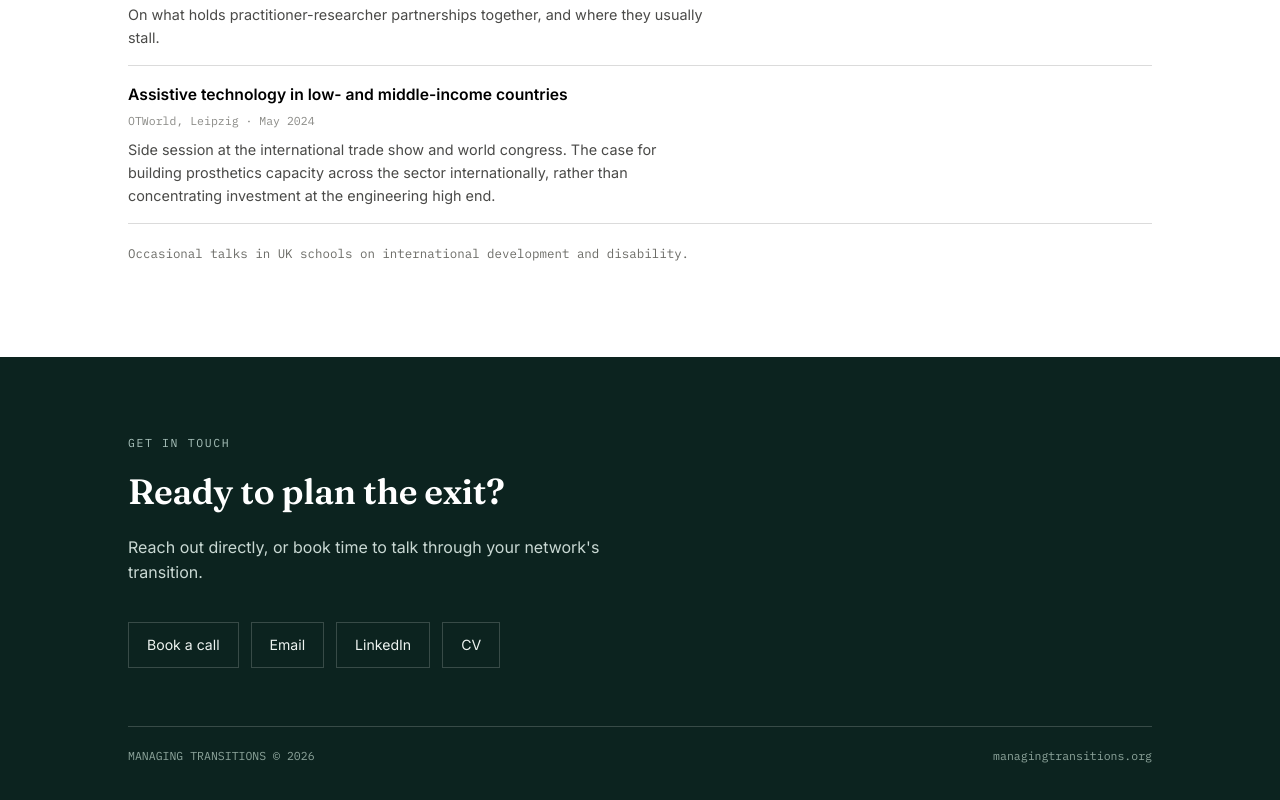
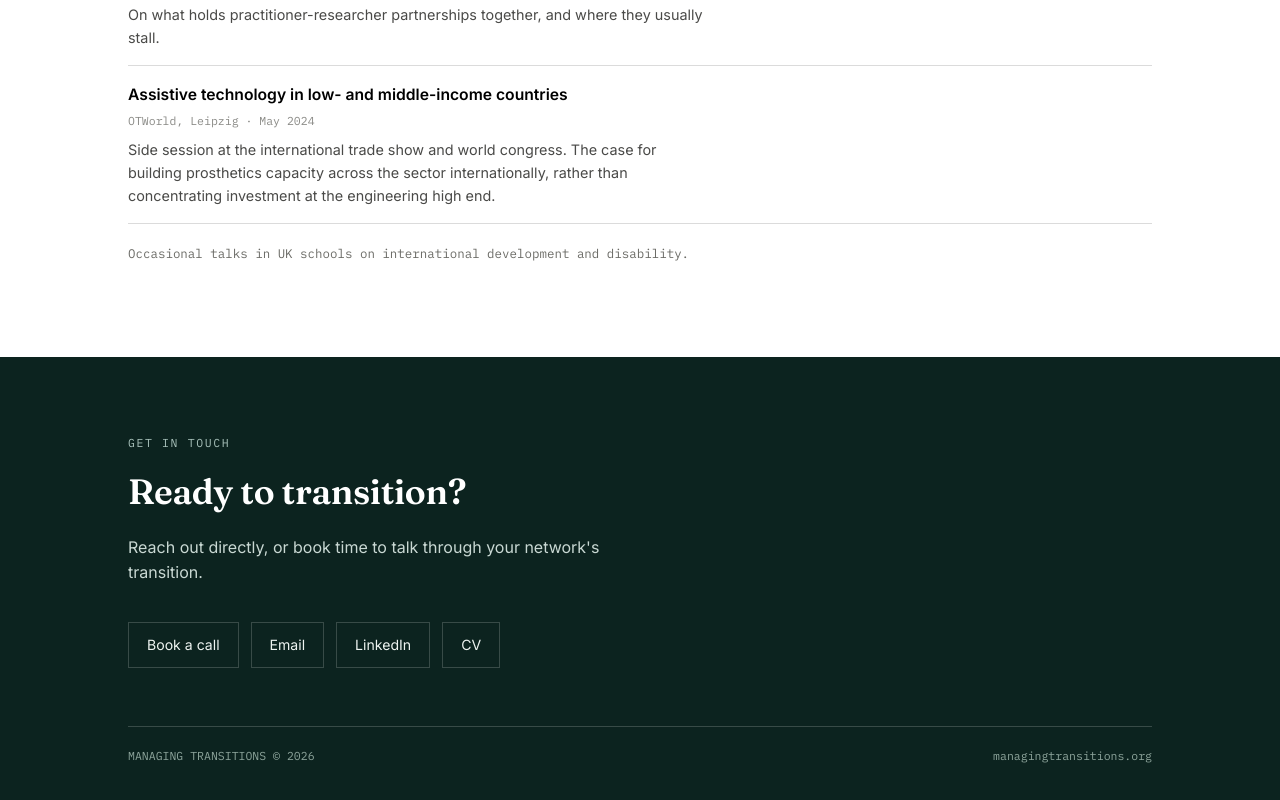
Before and after one commit to ManagingTransitions/managingtransitions.org, a plain HTML site: page index.html in a window 1280 px wide. Shown: the part 7740-8540 px from the top of the page. Drawn offline with Linux system fonts and the light colour scheme; no server answers.

Commit message:
Update index.html

```diff
--- a/index.html
+++ b/index.html
@@ -616,7 +616,7 @@
 <footer id="contact">
   <div class="wrap">
     <p class="eyebrow">Get In Touch</p>
-    <h2>Ready to plan the exit?</h2>
+    <h2>Ready to transition?</h2>
     <p class="lede">Reach out directly, or book time to talk through your network's transition.</p>
     <div class="contact-grid">
       <a class="chip" href="https://calendar.app.google/qhL6M6Pir6UbJyEa7">Book a call</a>
```
